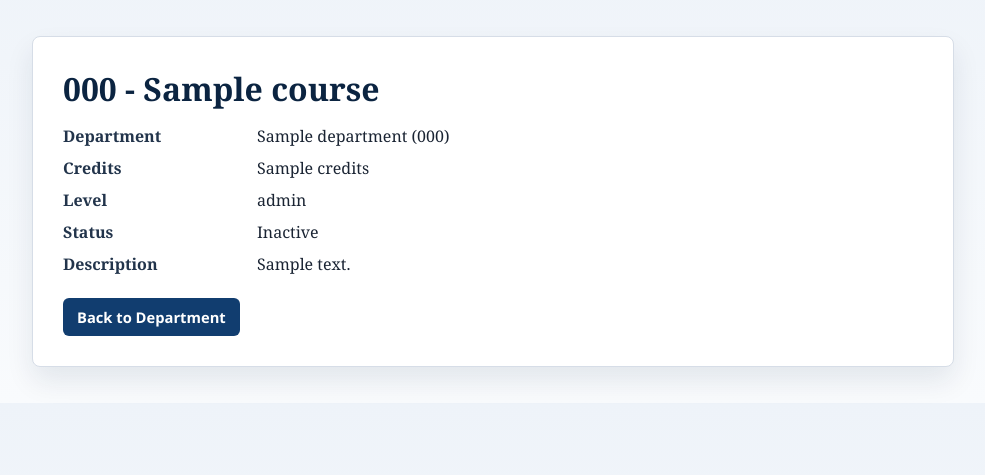
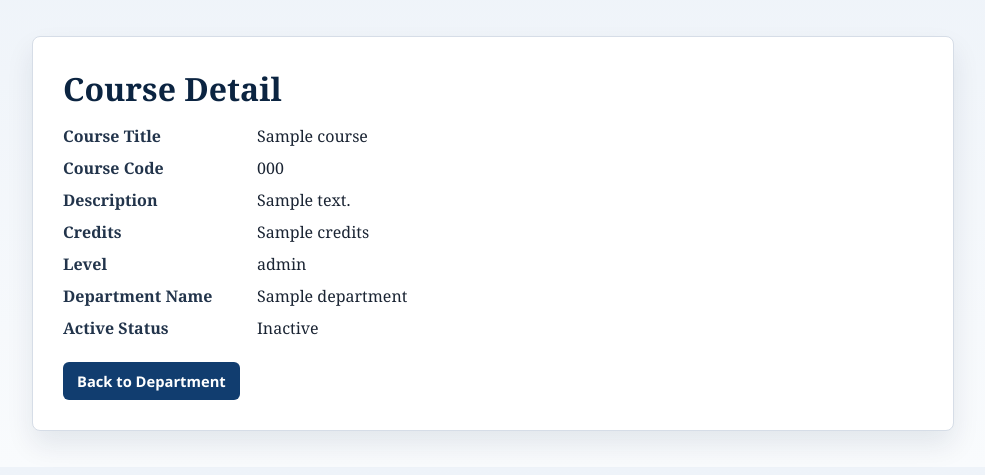
Before and after one commit to Jeremiah-coding/Django-Project, a Django app: template templates/courses/detail.html in a window 1280 px wide. Shown: the part 59-534 px from the top of the page, without its empty margins (147-1132 px from the left). Run offline with Django 3.2, Linux system fonts and the light colour scheme; the template is opened without the code that fills it: most values are stand-ins (such as "Sample title", 1, 10 or a date in 2020).

Commit message:
Finalize course detail page required fields

```diff
--- a/templates/courses/detail.html
+++ b/templates/courses/detail.html
@@ -90,13 +90,15 @@
     </header>
 
     <main class="container">
-        <h1>{{ course.course_code }} - {{ course.title }}</h1>
+        <h1>Course Detail</h1>
         <div class="meta">
-            <div class="label">Department</div><div>{{ course.department.name }} ({{ course.department.code }})</div>
+            <div class="label">Course Title</div><div>{{ course.title }}</div>
+            <div class="label">Course Code</div><div>{{ course.course_code }}</div>
+            <div class="label">Description</div><div>{{ course.description }}</div>
             <div class="label">Credits</div><div>{{ course.credits }}</div>
             <div class="label">Level</div><div>{{ course.level }}</div>
-            <div class="label">Status</div><div>{% if course.is_active %}Active{% else %}Inactive{% endif %}</div>
-            <div class="label">Description</div><div>{{ course.description }}</div>
+            <div class="label">Department Name</div><div>{{ course.department.name }}</div>
+            <div class="label">Active Status</div><div>{% if course.is_active %}Active{% else %}Inactive{% endif %}</div>
         </div>
 
         <div class="actions">
```
